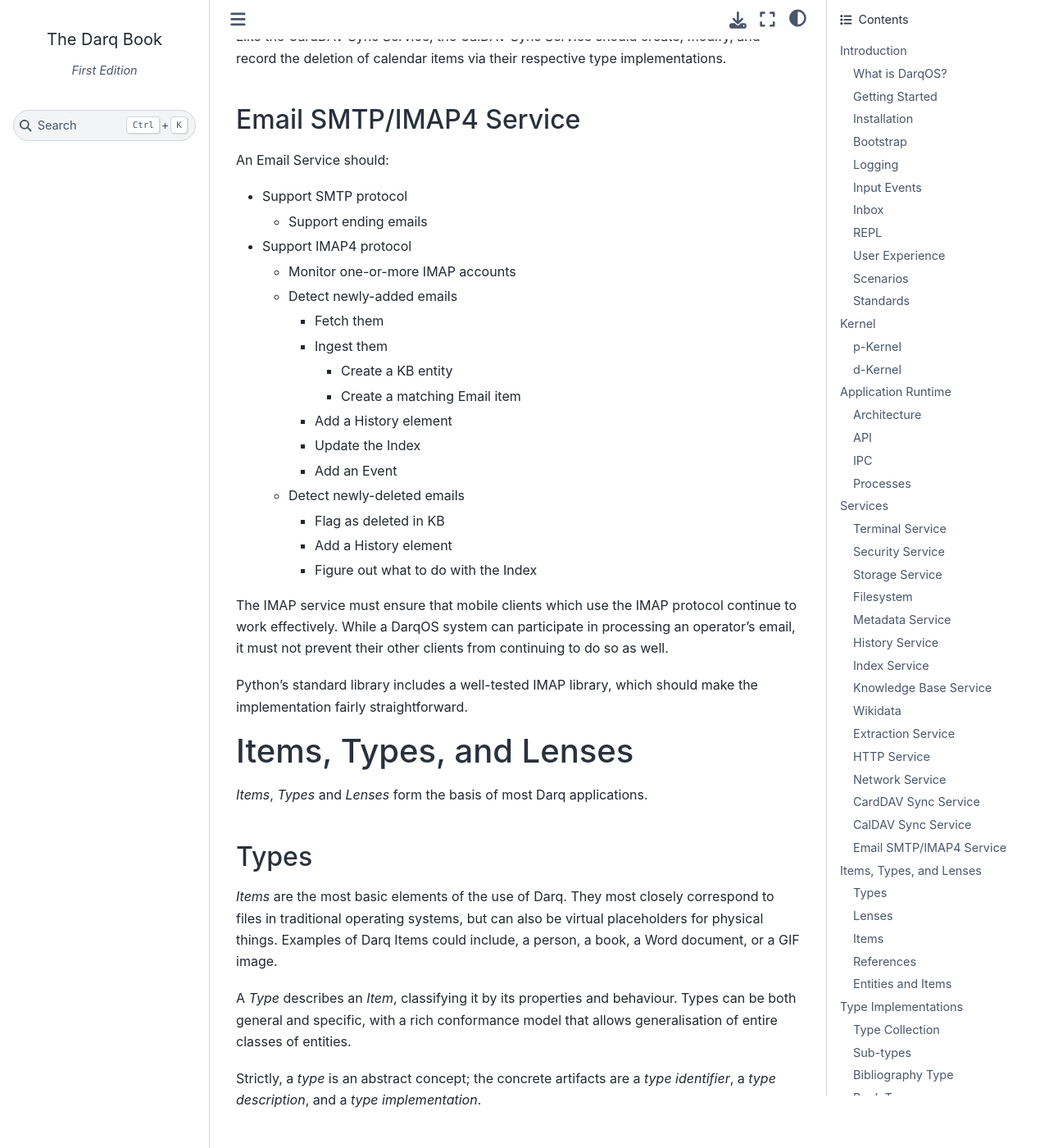
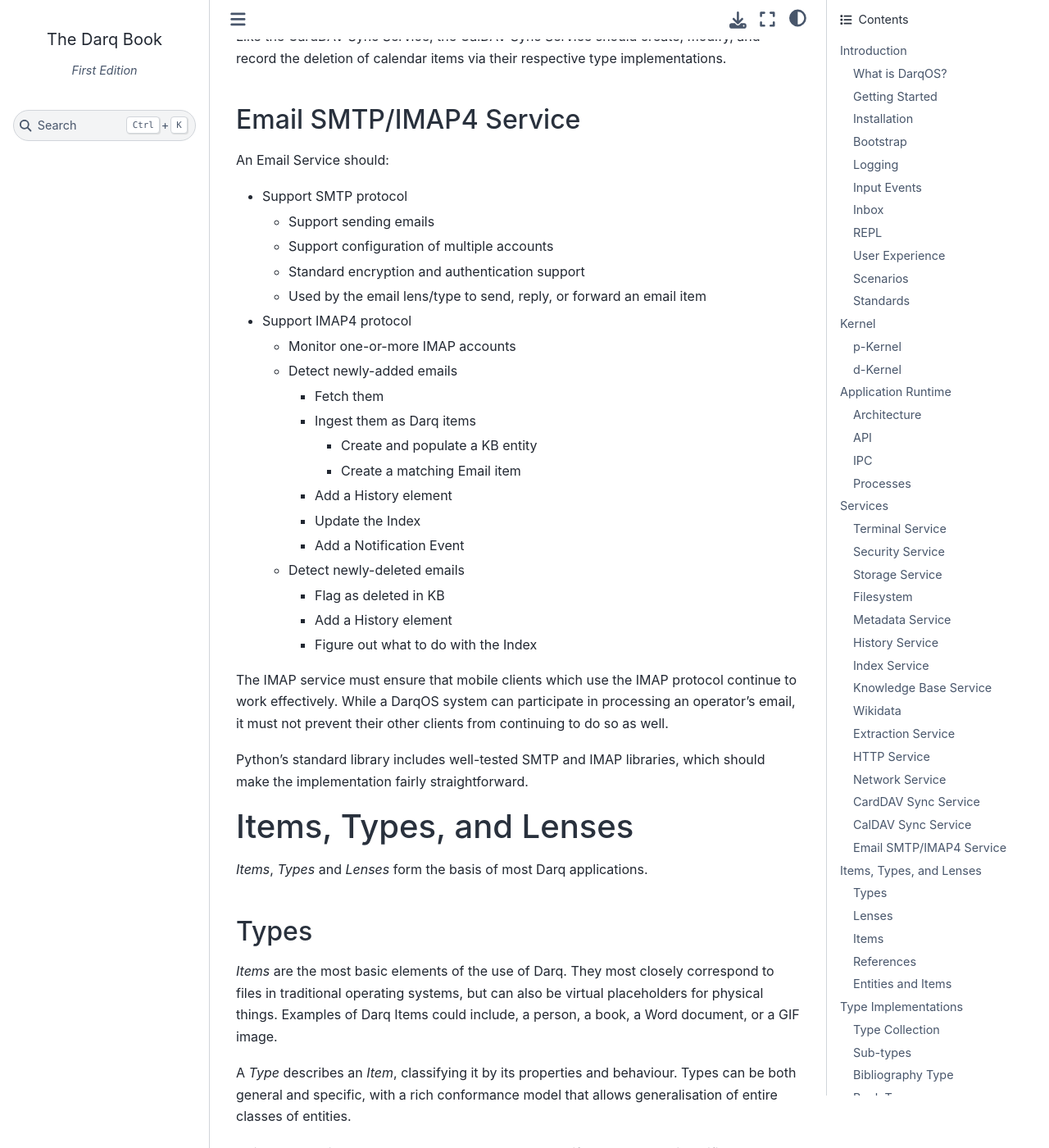
Before and after one commit to darqos/darqos, a Sphinx documentation site: the page built from doc/index.rst, in a window 1280 px wide and 1400 px high, scrolled down 117951 px. Shown: the whole window at 82% size. Built offline with Sphinx 7.4.7 and the Sphinx Book theme 1.1.4, drawn with Linux system fonts in a browser that asks for light colours; some of the changed text lies outside the part shown.

Commit message:
Doc updates for emails and PIM sync.

```diff
--- a/doc/email-sync-service.rst
+++ b/doc/email-sync-service.rst
@@ -5,7 +5,10 @@ An Email Service should:
 
 * Support SMTP protocol
 
-  * Support ending emails
+  * Support sending emails
+  * Support configuration of multiple accounts
+  * Standard encryption and authentication support
+  * Used by the email lens/type to send, reply, or forward an email item
 
 * Support IMAP4 protocol
 
@@ -13,14 +16,14 @@ An Email Service should:
   * Detect newly-added emails
 
     * Fetch them
-    * Ingest them
+    * Ingest them as Darq items
 
-      * Create a KB entity
+      * Create and populate a KB entity
       * Create a matching Email item
 
     * Add a History element
     * Update the Index
-    * Add an Event
+    * Add a Notification Event
 
   * Detect newly-deleted emails
 
@@ -33,5 +36,6 @@ protocol continue to work effectively.  While a DarqOS system can
 participate in processing an operator's email, it must not prevent
 their other clients from continuing to do so as well.
 
-Python's standard library includes a well-tested IMAP library, which
-should make the implementation fairly straightforward.
+Python's standard library includes well-tested SMTP and IMAP
+libraries, which should make the implementation fairly
+straightforward.
--- a/doc/roadmap.rst
+++ b/doc/roadmap.rst
@@ -797,12 +797,21 @@ Services
 
 	* Are we ready to start on a CRDT solution yet?
 
+  * Populate Index
+  * Create History events
+
 * CalDAV Sync
 
-  * Repository of calendar events
-  * Able to sync with external services (Exchange, Google, CalDAV,
-    vCalendar)
-  * Index and History providers
+  * Like CardDAV Sync
+  * Subject to the design of events, we might have an issue with
+    determining what should be synced here also.
+
+    * Is the "Battle of Agincourt" event the same Type as "Meeting
+      with accountant" ?
+
+  * Same timescale and concurrency issues as CardDAV
+  * Populate Index
+  * Create History events
 
 * Mail
 
```
Also changed, not shown: other parts of doc/roadmap.rst (+3 -3 lines).
